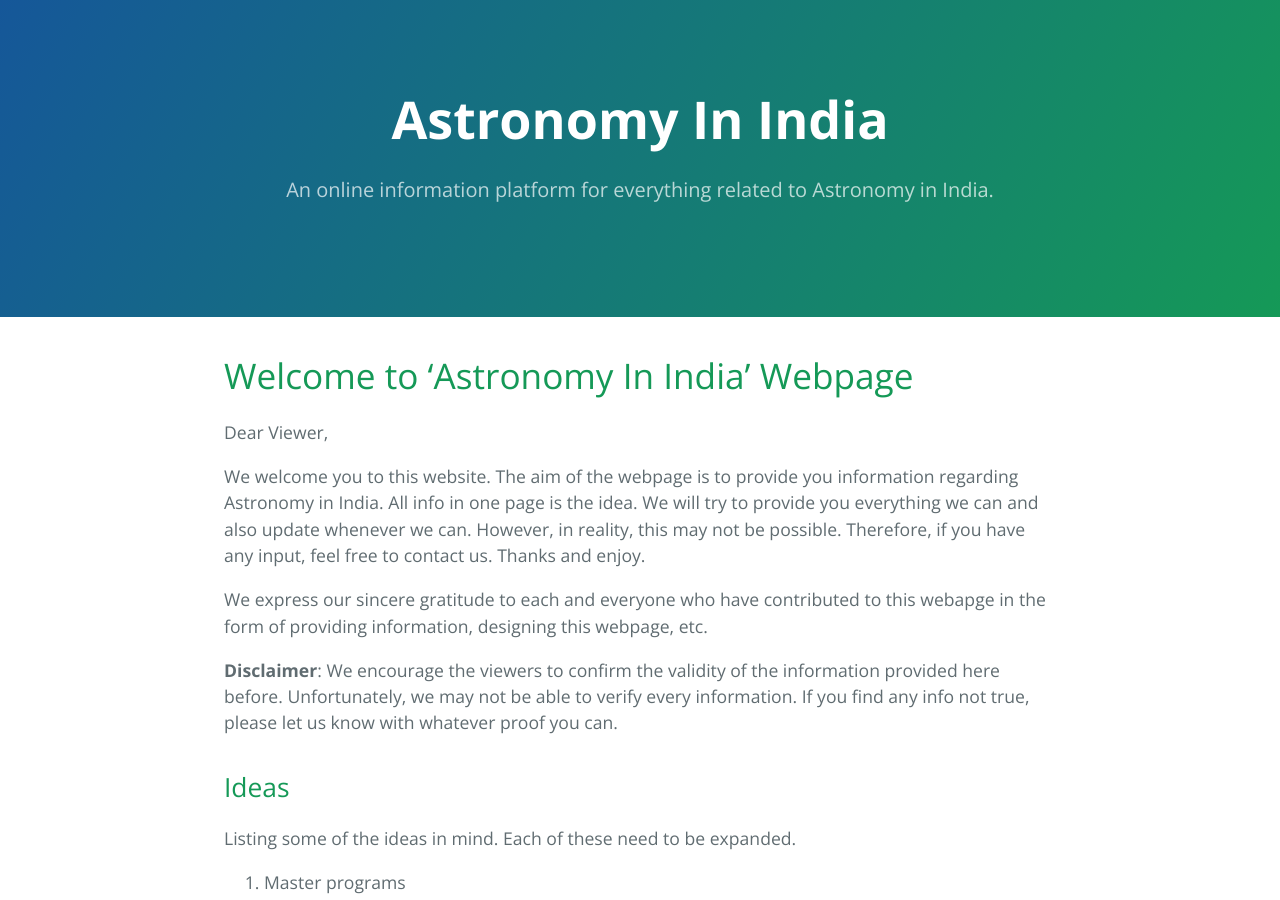
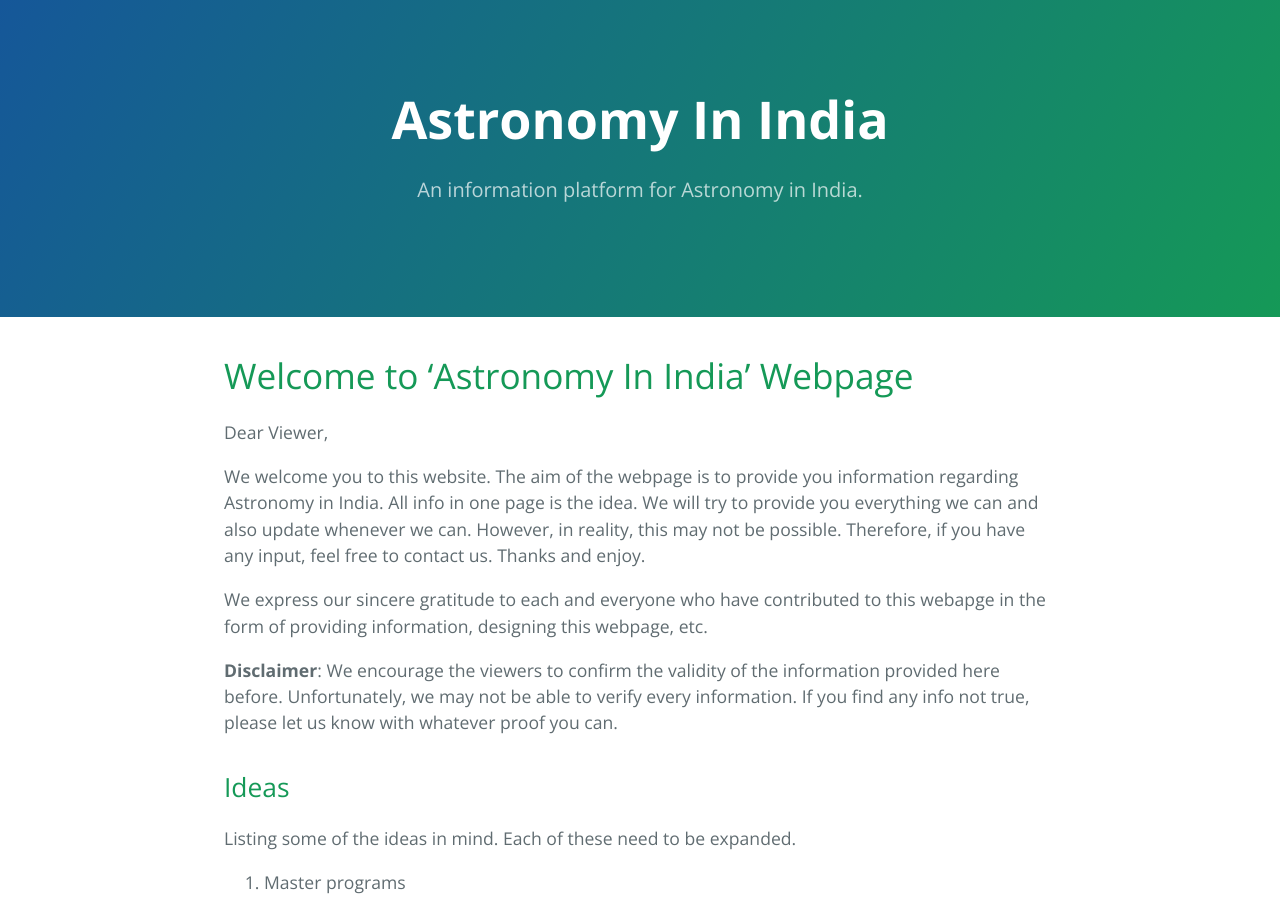
Before and after one commit to kalyanradhakrishnan/Astronomy-In-India, a Jekyll site: the page built from index.md, in a window 1280 px wide and 900 px high. Built offline with Jekyll 4.4.1, drawn with Linux system fonts in a browser that asks for light colours.

Commit message:
Update index.md

```diff
--- a/index.md
+++ b/index.md
@@ -1,7 +1,7 @@
 ---
 layout: default
 title: Astronomy In India
-description: An online information platform for everything related to Astronomy in India.
+description: An information platform for Astronomy in India.
 ---
 # Welcome to 'Astronomy In India' Webpage
 
```
